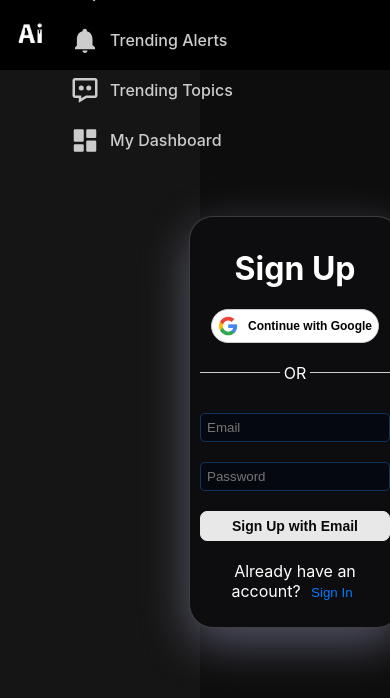
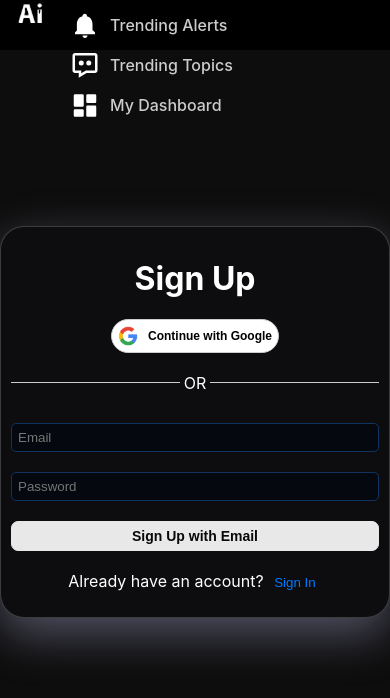
Before and after one commit to ThomasSchiolerH/StockHorizon, a React (Create React App) app in the folder frontend/: page /signup in a window 390 px wide. Shown: the top 698 px of the page. Built offline with nearby package versions, Linux system fonts and the light colour scheme; no server answers.

Commit message:
sus device web

```diff
--- a/frontend/src/styles/Sidebar.css
+++ b/frontend/src/styles/Sidebar.css
@@ -121,6 +121,11 @@
 
 /* For tablets and below */
 @media only screen and (max-width: 768px) {
+  .main-content {
+    margin-left: 0; /* Remove left margin */
+    padding-bottom: 60px; /* Add bottom padding to avoid overlap with bottom sidebar */
+  }
+
   .sidebar {
     width: 100%;
     height: 60px;
@@ -135,6 +140,7 @@
     left: 0;
     z-index: 1000;
     transition: none;
+    padding-top: 0; /* Remove top padding */
   }
 
   .sidebar-item {
@@ -142,28 +148,35 @@
     display: flex;
     align-items: center;
     justify-content: center;
+    margin-bottom: 0; /* Remove bottom margin */
   }
 
   .icon {
     width: 35px;
     height: 35px;
+    fill: #ffffff; /* Ensure icons are white */
   }
 
   .text {
-    display: none;
+    display: none; /* Hide text to fit icons in the bottom bar */
   }
 
   .sidebar-footer {
-    display: none;
+    display: none; /* Hide footer in this layout */
   }
 
   .sidebar:hover {
-    width: 100%;
+    width: 100%; /* No width change on hover */
   }
 }
 
 /* For mobile phones */
 @media only screen and (max-width: 480px) {
+  .main-content {
+    margin-left: 0; /* Remove left margin */
+    padding-bottom: 50px; /* Add bottom padding to avoid overlap with bottom sidebar */
+  }
+
   .sidebar {
     height: 50px;
   }
@@ -175,5 +188,6 @@
   .icon {
     width: 30px;
     height: 30px;
+    fill: #ffffff; /* Ensure icons are white */
   }
 }
```
